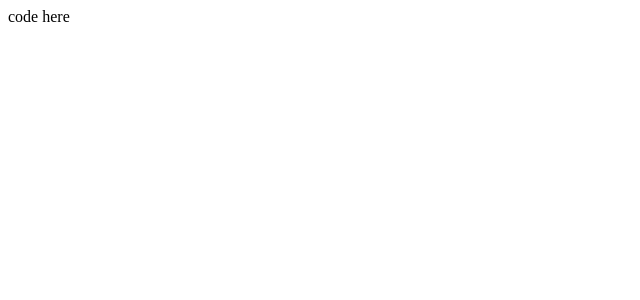
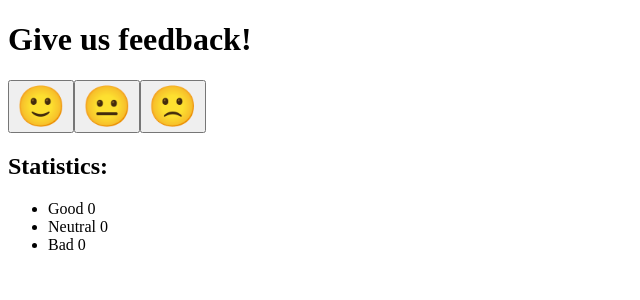
Before and after one commit to degenone/FSO-part1, a React (Vite) app in the folder unicafe/: page / in a window 1280 px wide. Shown: the top 300 px of the page, without its empty margins (0-640 px from the left). Built offline with nearby package versions, Linux system fonts and the light colour scheme.

Commit message:
exercise 1.6 done

```diff
--- a/unicafe/src/App.jsx
+++ b/unicafe/src/App.jsx
@@ -1,12 +1,59 @@
 import { useState } from 'react';
 
+const Button = (props) => {
+    const { item, handleOnClick } = props;
+
+    return (
+        <button
+            style={{ fontSize: '2.5rem' }}
+            onClick={handleOnClick}
+            title={item.title}>
+            {item.label}
+        </button>
+    );
+};
+//
 const App = () => {
-    // save clicks of each button to its own state
-    const [good, setGood] = useState(0);
-    const [neutral, setNeutral] = useState(0);
-    const [bad, setBad] = useState(0);
+    const [reviews, setReviews] = useState([
+        { title: 'Good', count: 0, label: '🙂️' },
+        { title: 'Neutral', count: 0, label: '😐️' },
+        { title: 'Bad', count: 0, label: '🙁️' },
+    ]);
 
-    return <div>code here</div>;
+    const handleReview = (idx) => {
+        return () => {
+            const newValue = [...reviews];
+            newValue[idx].count++;
+            setReviews(newValue);
+        };
+    };
+
+    return (
+        <div>
+            <h1>Give us feedback!</h1>
+            <div>
+                {reviews.map((item, i) => {
+                    return (
+                        <Button
+                            key={i}
+                            item={item}
+                            handleOnClick={handleReview(i)}
+                        />
+                    );
+                })}
+            </div>
+            <h2>Statistics:</h2>
+            <ul>
+                {reviews.map((review, i) => {
+                    return (
+                        <li key={i}>
+                            {review.title} {review.count}
+                        </li>
+                    );
+                })}
+            </ul>
+        </div>
+    );
 };
 
 export default App;
--- a/unicafe/src/main.jsx
+++ b/unicafe/src/main.jsx
@@ -1,6 +1,4 @@
-import React from 'react';
 import ReactDOM from 'react-dom/client';
-
 import App from './App';
 
 ReactDOM.createRoot(document.getElementById('root')).render(<App />);
```
Also changed, not shown: unicafe/.eslintrc.cjs, 1 other file (tests, documents, lock files or other folders).
